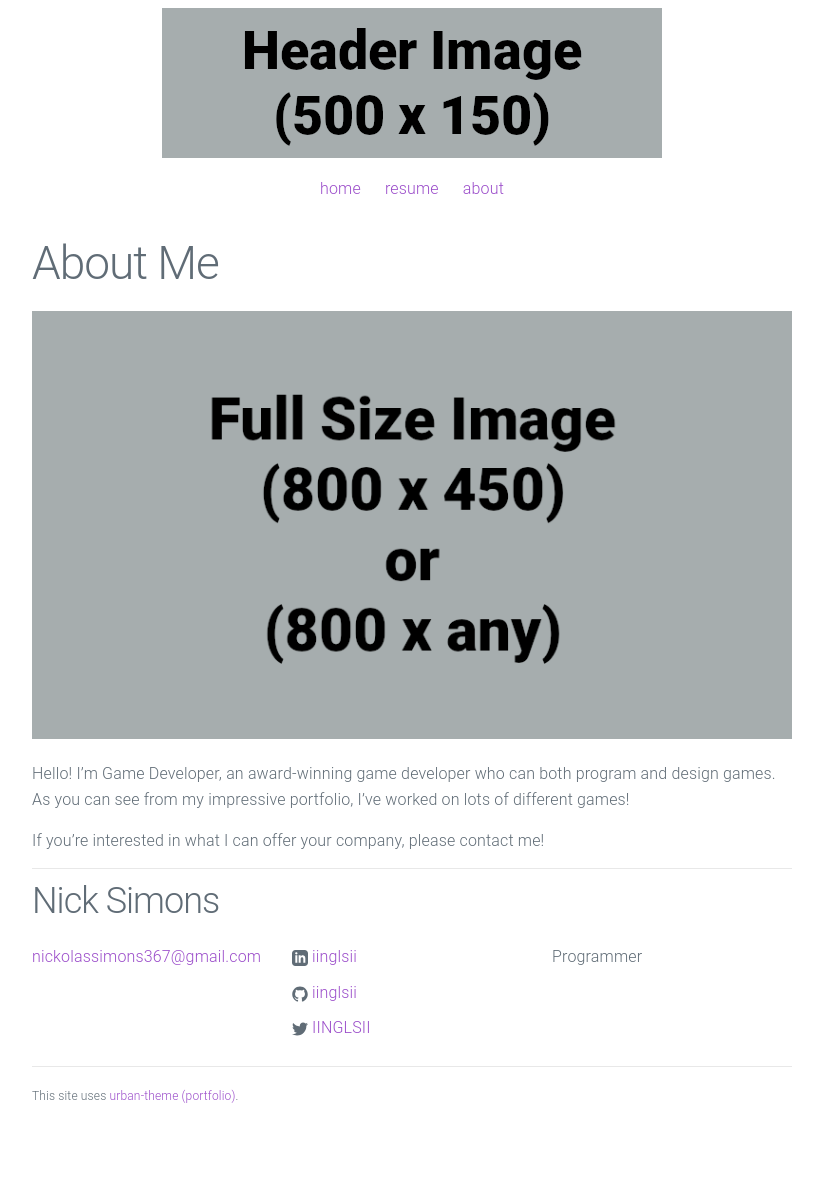
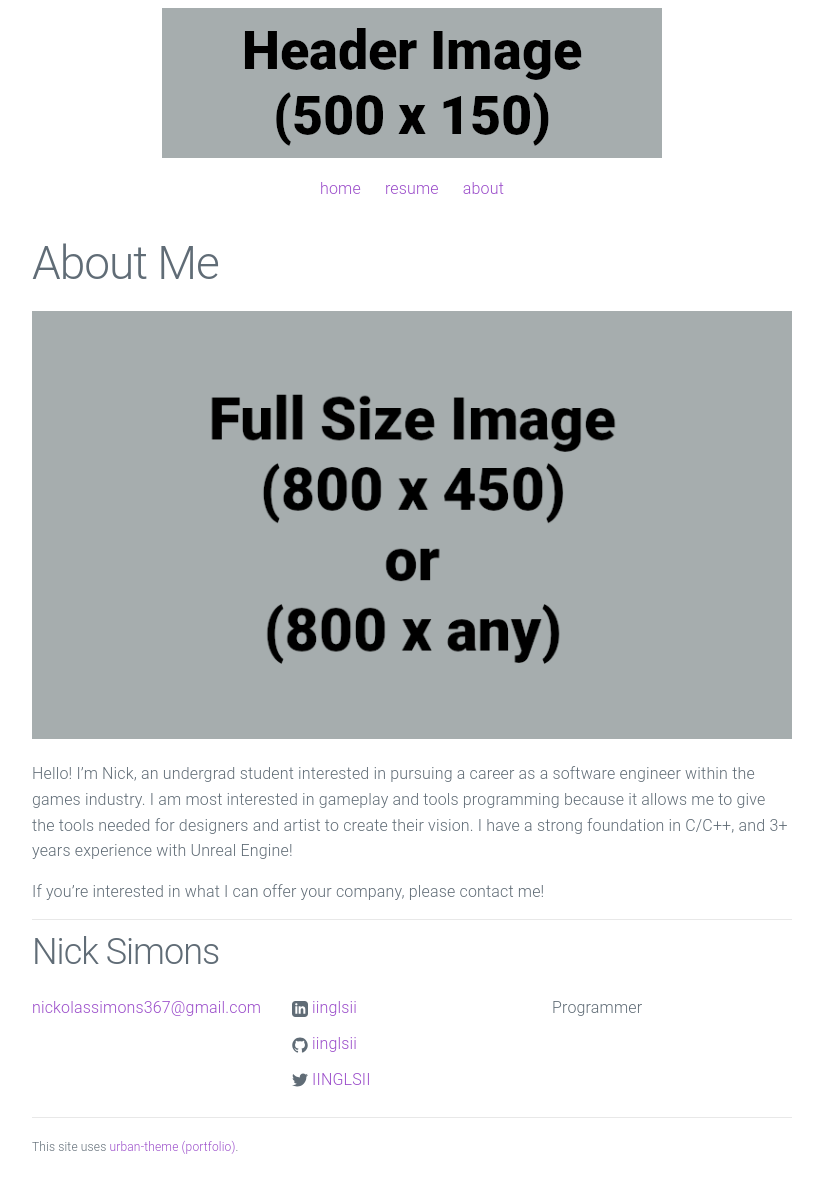
Before and after one commit to nickolas-simons/nickolas-simons.github.io, a Jekyll site: the page built from about.md, in a window 1280 px wide. Shown: the whole page, without its empty margins (228-1051 px from the left). Built offline with Jekyll 4.4.1, drawn with Linux system fonts in a browser that asks for light colours; before the commit the page ends 1141 px from its top, so only the background shows below that.

Commit message:
Update about.md

```diff
--- a/about.md
+++ b/about.md
@@ -6,6 +6,6 @@ permalink: /about/
 
 ![Picture 1](/assets/fullsize.png)
 
-Hello! I'm Game Developer, an award-winning game developer who can both program and design games. As you can see from my impressive portfolio, I've worked on lots of different games!
+Hello! I'm Nick, an undergrad student interested in pursuing a career as a software engineer within the games industry. I am most interested in gameplay and tools programming because it allows me to give the tools needed for designers and artist to create their vision. I have a strong foundation in C/C++, and 3+ years experience with Unreal Engine!
 
 If you're interested in what I can offer your company, please contact me!
```
